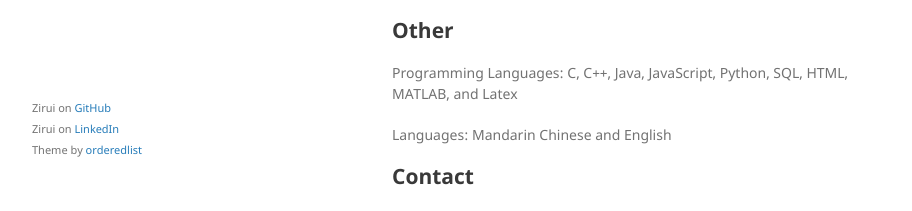
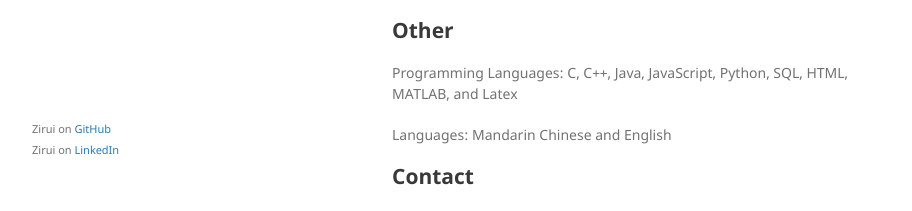
Before and after one commit to HarrisonZiruiWang/HarrisonZiruiWang.github.io, a Jekyll site: the page built from index.md, in a window 1280 px wide and 900 px high, scrolled down 514 px. Shown: the part 671-882 px from the top of the window, without its empty margins (178-1090 px from the left). Built offline with Jekyll 4.4.1, drawn with Linux system fonts in a browser that asks for light colours; our own code applies the rules of GitHub Pages for plain Markdown files.

Commit message:
Update default.html

```diff
--- a/_layouts/default.html
+++ b/_layouts/default.html
@@ -43,7 +43,7 @@
           <small>Zirui on <a href="{{ site.github.owner_url }}" target="_blank">GitHub</a></small><br>
           <small>Zirui on <a href="https://www.linkedin.com/in/zirui-wang/" target="_blank">LinkedIn</a></small><br>
           <!-- <small>Hosted on GitHub Pages.</small><br>  -->
-          <small>Theme by <a href="https://github.com/orderedlist" target="_blank">orderedlist</a></small>
+          <!-- <small>Theme by <a href="https://github.com/orderedlist" target="_blank">orderedlist</a></small> -->
         </p>
       </footer>
     </div>
```
